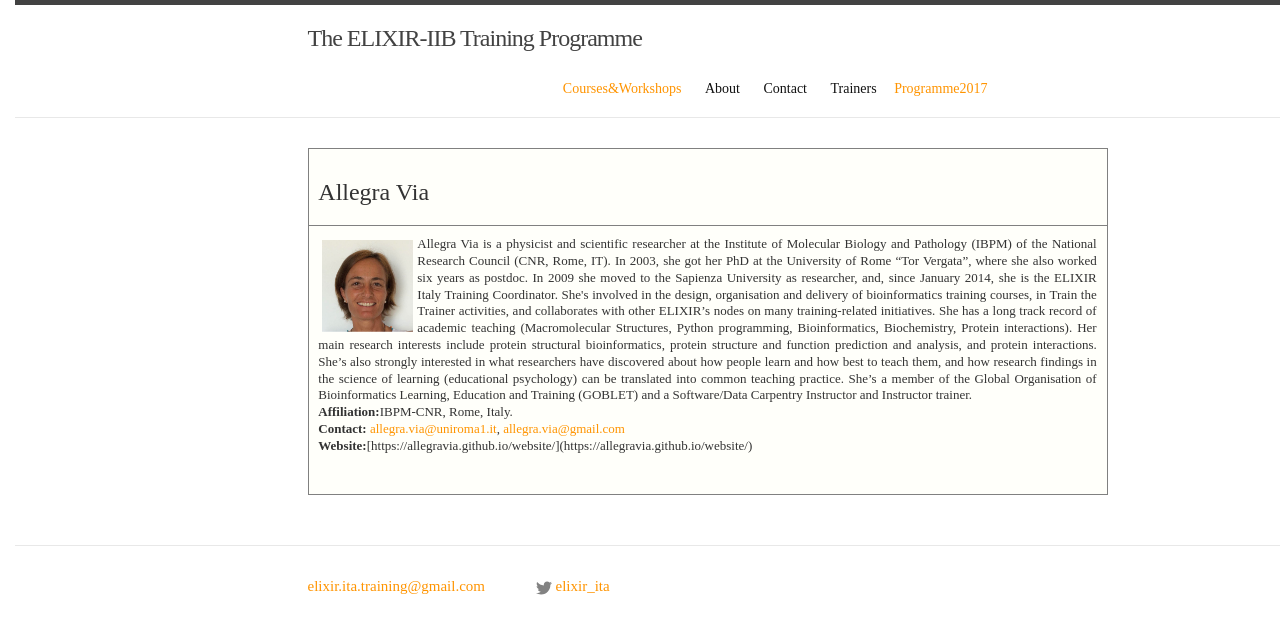
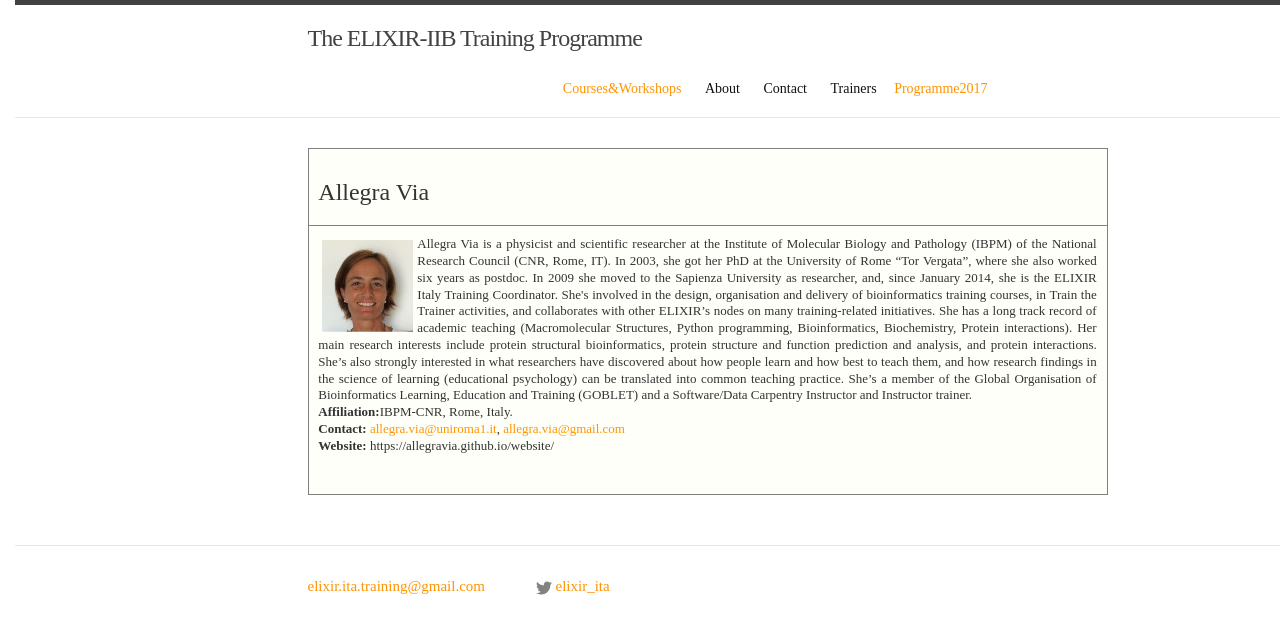
Before and after one commit to ELIXIR-IIB-training/website, a Jekyll site: the page built from instructors/allegra_via.html, in a window 1280 px wide. Shown: the top 634 px of the page. Built offline with Jekyll 4.4.1, drawn with Linux system fonts in a browser that asks for light colours; nearby versions of some CDN libraries; some web fonts are replaced; part of the change alters nothing that is shown.

Commit message:
website link

```diff
--- a/instructors/allegra_via.html
+++ b/instructors/allegra_via.html
@@ -43,7 +43,7 @@ Allegra Via is a physicist and scientific researcher at the Institute of Molecul
 <br>
 <b>Affiliation:</b>IBPM-CNR, Rome, Italy.<br>
 <b>Contact:</b> <a href="mailto:allegra.via@uniroma1.it">allegra.via@uniroma1.it</a>, <a href="mailto:allegra.via@gmail.com">allegra.via@gmail.com</a><br>
-<b>Website:</b>[https://allegravia.github.io/website/](https://allegravia.github.io/website/)
+<b>Website:</b> https://allegravia.github.io/website/
 			    </p>
 			</font>
 	       	    </div>
```
